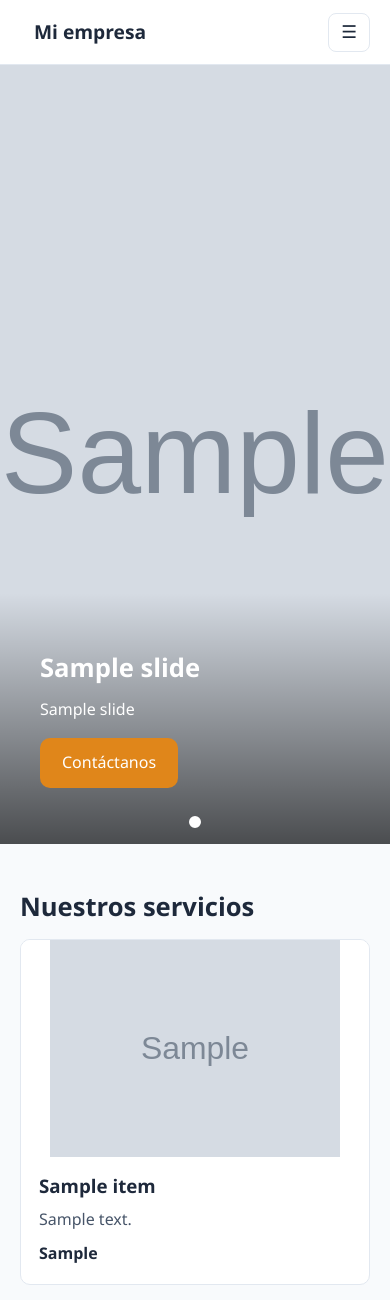
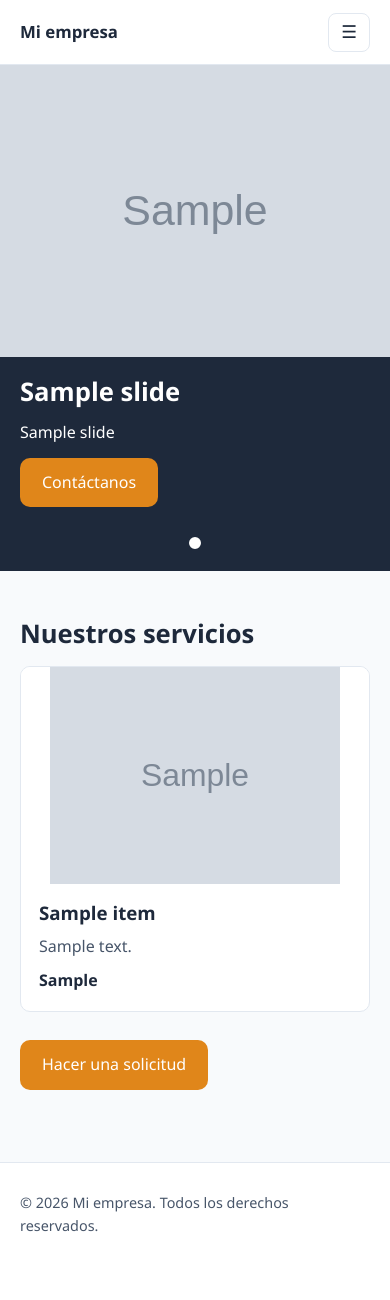
Before and after one commit to 243105092escuela-eng/pruebazarmex, a PHP site: page / in a window 390 px wide. Shown: the top 1300 px of the page. After the commit the page ends 1232 px from the top, so only its background shows below. Run offline with PHP 8.4, Linux system fonts and the light colour scheme; tables that the repository leaves empty hold one stand-in row (values such as "Sample post"); grey boxes marked "Sample" are stand-in pictures.

Commit message:
Adapta carrusel, Nosotros y logo a pantallas verticales
En celular y tablet en vertical, el carrusel y las imágenes de Nosotros
muestran la imagen completa y el texto del slide pasa debajo. El nombre
junto al logo se recorta con puntos suspensivos si no cabe.

Co-Authored-By: Claude Opus 5.5 <noreply@anthropic.com>

```diff
--- a/css/base.css
+++ b/css/base.css
@@ -116,11 +116,14 @@ section {
 /* =========================================================
    CARRUSEL PRINCIPAL
    Ocupa el espacio disponible debajo del header.
-   Se asume un header de 80px en escritorio y 64px en móvil.
+   --header-height = altura real del header fijo (nav de 64px
+   + zona segura de pantallas con notch), igual que el padding
+   de main en layout.css.
+   En pantallas verticales cambia: ver el final de este archivo.
    ========================================================= */
 
 :root {
-    --header-height: 80px;
+    --header-height: calc(64px + env(safe-area-inset-top, 0px));
 }
 
 #home .hero {
@@ -221,14 +224,9 @@ section {
     height: calc(100svh - var(--header-height));
 }
 
-/* 64px = altura real del header fijo (igual que el padding de main) */
 #nosotros #abBottom {
-    height: calc(
-        100vh - 64px - env(safe-area-inset-top, 0px) - var(--footer-height)
-    );
-    height: calc(
-        100svh - 64px - env(safe-area-inset-top, 0px) - var(--footer-height)
-    );
+    height: calc(100vh - var(--header-height) - var(--footer-height));
+    height: calc(100svh - var(--header-height) - var(--footer-height));
 }
 
 #nosotros .static picture,
@@ -319,7 +317,6 @@ section {
 
 @media (max-width: 768px) {
     :root {
-        --header-height: 64px;
         /* En móvil el footer suele partirse en dos líneas */
         --footer-height: 116px;
     }
@@ -342,3 +339,69 @@ section {
         padding-bottom: 0;
     }
 }
+
+/* =========================================================
+   PANTALLAS VERTICALES (CELULAR Y TABLET)
+   En vertical, una imagen horizontal a pantalla completa se
+   recorta mucho. Aquí el carrusel y las imágenes de Nosotros
+   muestran la imagen completa (su proporción real) y el texto
+   del slide pasa debajo de la imagen, con flechas y puntos en
+   una fila al pie.
+   ========================================================= */
+
+@media (orientation: portrait) and (max-width: 1024px) {
+    #home .hero {
+        height: auto;
+        display: block;
+        background-color: var(--slide-cap-bg);
+    }
+
+    /* Los slides se apilan en la misma celda (en vez de position: absolute)
+       para que el carrusel tome la altura del slide más alto */
+    #home .hero #slides {
+        position: relative;
+        inset: auto;
+        display: grid;
+    }
+
+    #home .hero #slides > * {
+        grid-area: 1 / 1;
+        position: relative;
+        height: auto;
+    }
+
+    #home .hero #slides picture,
+    #home .hero #slides img {
+        height: auto;
+    }
+
+    #home .hero .cap {
+        position: static;
+        background: var(--slide-cap-bg);
+        padding: 20px 0 64px;
+    }
+
+    #home .hero .cap p {
+        margin-bottom: 12px;
+    }
+
+    /* Flechas abajo, a los lados de los puntos */
+    #home .hero .arrow {
+        top: auto;
+        bottom: 8px;
+        transform: none;
+        width: 40px;
+        height: 40px;
+    }
+
+    #home .hero .dots {
+        bottom: 22px;
+    }
+
+    #nosotros #abTop,
+    #nosotros #abBottom,
+    #nosotros .static picture,
+    #nosotros .static img {
+        height: auto;
+    }
+}
--- a/css/layout.css
+++ b/css/layout.css
@@ -22,6 +22,19 @@ nav {
     gap: 10px;
     font-weight: 800;
     font-size: 1.2rem;
+    min-width: 0;
+}
+/* El picture del logo toma el ancho de su imagen (no el 100 % de base.css) */
+.logo picture {
+    flex: none;
+    width: auto;
+    height: auto;
+}
+/* El nombre va en una sola línea; si no cabe, termina en "…" */
+.logo span {
+    white-space: nowrap;
+    overflow: hidden;
+    text-overflow: ellipsis;
 }
 .logo img {
     height: 40px;
--- a/css/responsive.css
+++ b/css/responsive.css
@@ -5,6 +5,15 @@
     }
     #burger {
         display: block;
+        flex: none;
+    }
+    .logo {
+        font-size: 1.05rem;
+        padding-left: 0;
+    }
+    .logo img {
+        height: 34px;
+        max-width: 120px;
     }
     nav ul {
         display: none;
--- a/css/variables.css
+++ b/css/variables.css
@@ -7,6 +7,7 @@
     --line: #e2e8f0; /* Líneas y bordes suaves */
     --accent: #e0861a; /* Color de acento (botones/destacados) */
     --accent-ink: #ffffff; /* Texto sobre botones */
+    --slide-cap-bg: #1e293b; /* Fondo del texto del carrusel en pantallas verticales */
     --hero-h: 500px;
     --r: 10px;
 
```
